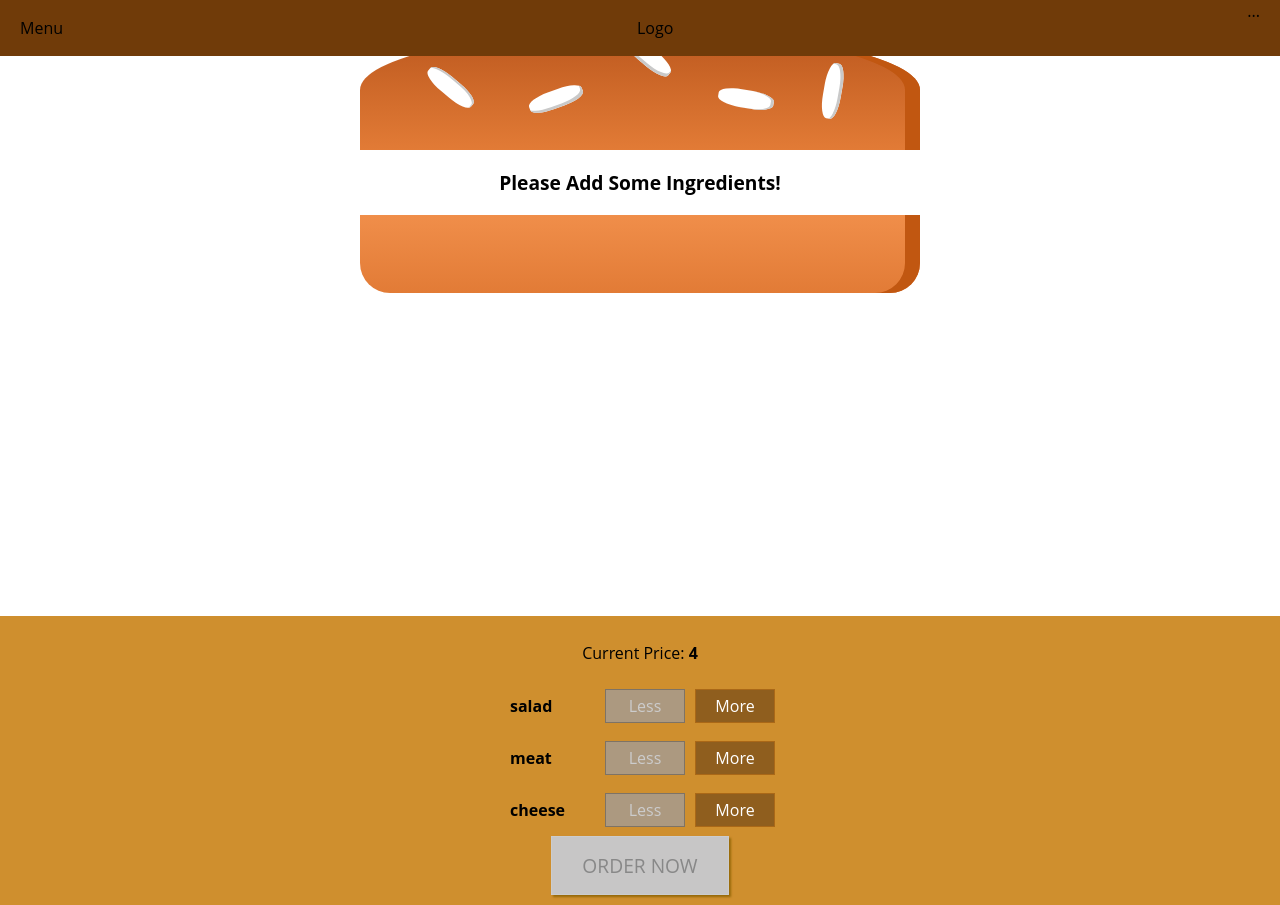
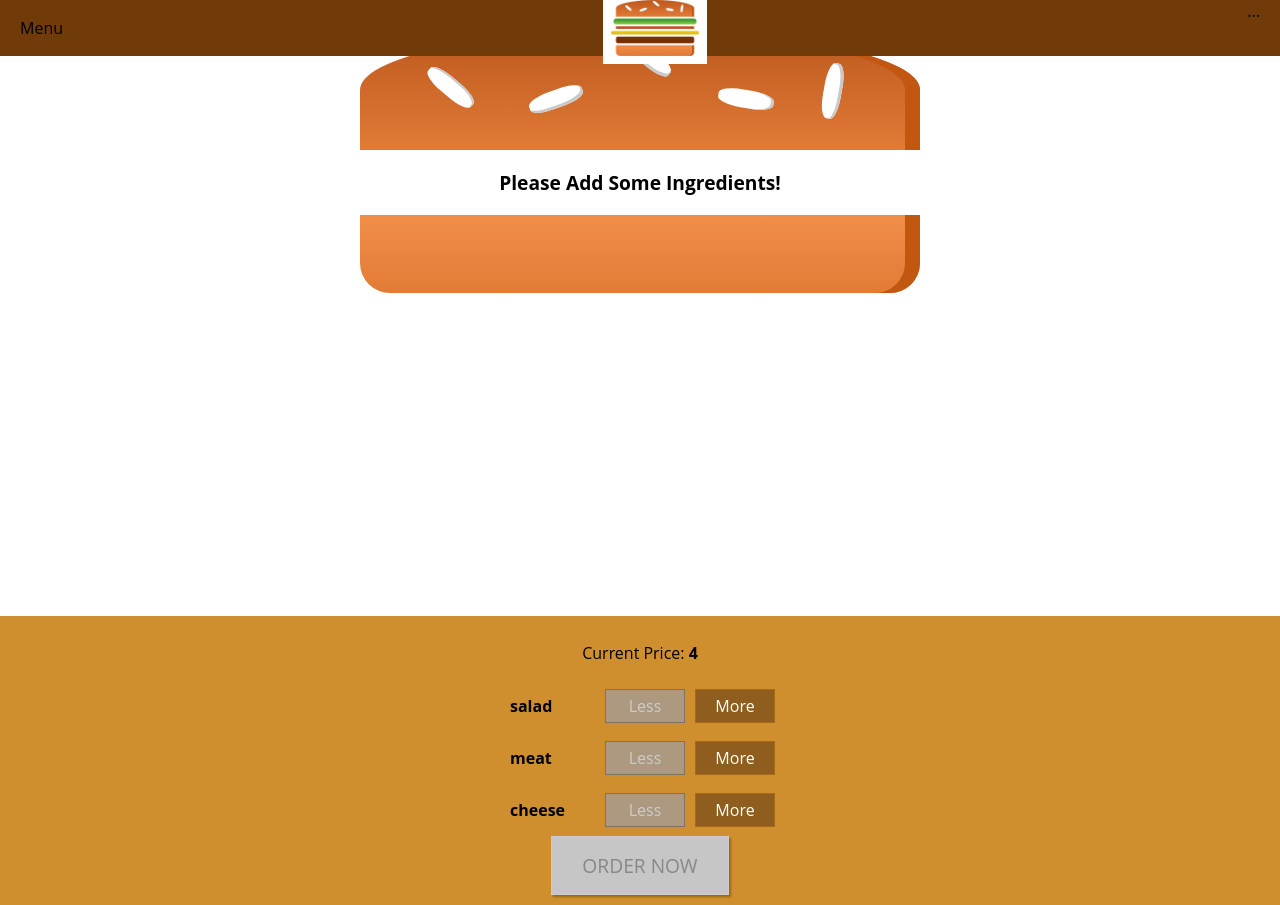
Before and after one commit to sharifahblessing/burger-project, a React (Create React App) app: page / in a window 1280 px wide. Built offline with nearby package versions, Linux system fonts and the light colour scheme.

Commit message:
Added a Logo Component

```diff
--- /dev/null
+++ b/src/components/Logo/Logo.js
@@ -0,0 +1,14 @@
+import React from 'react'
+
+import BurgerLogo from '../../assets/images/133 burger-logo.png'
+import classes from './Logo.module.css'
+
+const Logo =(props)=>{
+ return(
+     <div className={classes.Logo}>
+         <img src={BurgerLogo} alt='MyBurger'/>
+     </div>
+ )
+}
+
+export default Logo;
--- /dev/null
+++ b/src/components/Logo/Logo.module.css
@@ -0,0 +1,9 @@
+.Logo{
+    background-color: white;
+    padding:8px;
+    height:100%
+}
+
+.Logo img{
+    height:100%
+}
--- a/src/components/Navigation/Toolbar/Toolbar.js
+++ b/src/components/Navigation/Toolbar/Toolbar.js
@@ -1,11 +1,13 @@
 import React from 'react';
-import classes from '../Toolbar/Toolbar.module.css'
+import classes from '../Toolbar/Toolbar.module.css';
+
+import Logo from '../../Logo/Logo'
 
 const toolbar =()=>{
     return(
         <header className={classes.Toolbar}>
             <div>Menu</div>
-            <div>Logo</div>
+            <Logo/>
             <nav>
                 ...
             </nav>
```
Also changed, not shown: src/assets/images/133 burger-logo.png (added).
